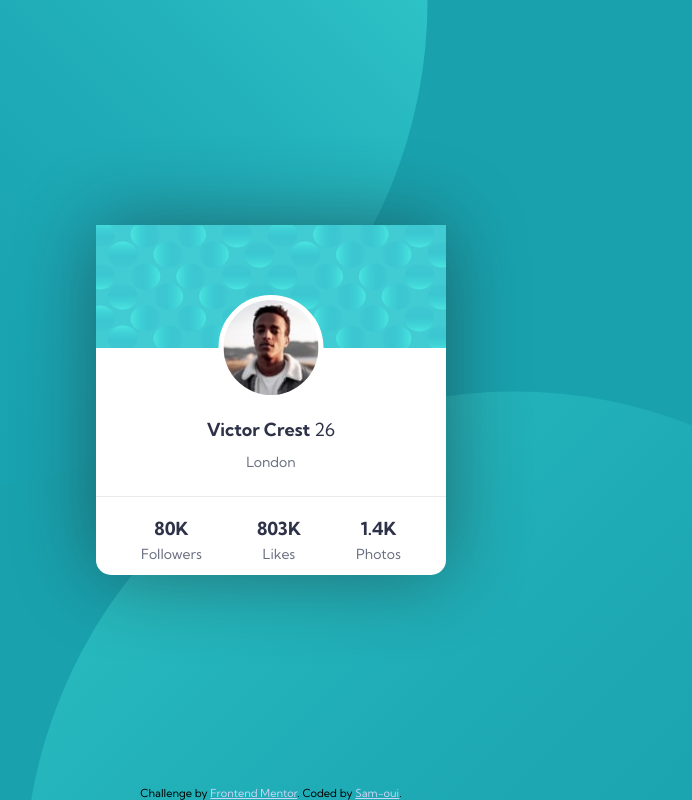
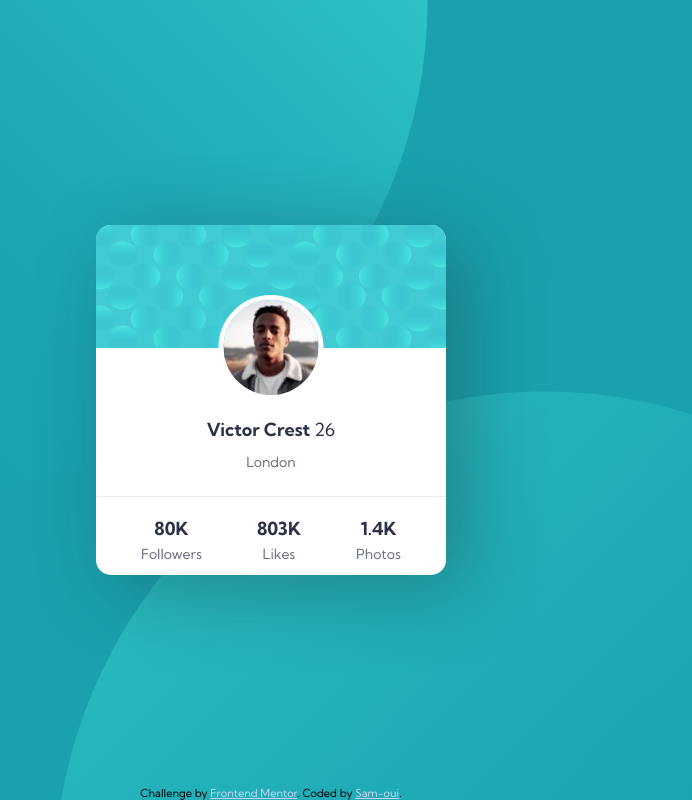
Before and after one commit to Sam-oui/Frontend-Mentor, a plain HTML site: page index.html in a window 1280 px wide. Shown: the whole page, without its empty margins (369-1061 px from the left). Drawn offline with Linux system fonts and the light colour scheme.

Commit message:
Add files via upload

```diff
--- a/styles/style.css
+++ b/styles/style.css
@@ -12,7 +12,7 @@ body {
   background-image: url(../images/bg-pattern-top.svg),
     url(../images/bg-pattern-bottom.svg);
   background-repeat: no-repeat;
-  background-position: -60% 50%, 130% -40%;
+  background-position: -60% 50%, 140% -40%;
 }
 
 .card {
@@ -26,7 +26,7 @@ body {
   border-radius: 15px;
   background-color: white;
   -webkit-box-shadow: 0px 0px 20px #070707;
-  box-shadow: 0px 0px 80px rgba(29, 29, 29, 0.486);
+  box-shadow: 20px 15px 80px rgba(29, 29, 29, 0.308);
 }
 
 hr {
@@ -40,6 +40,8 @@ hr {
 .img-card {
   height: 35%;
   width: 100%;
+  border-top-left-radius: 15px;
+  border-top-right-radius: 15px;
 }
 
 .img-vic {
```
